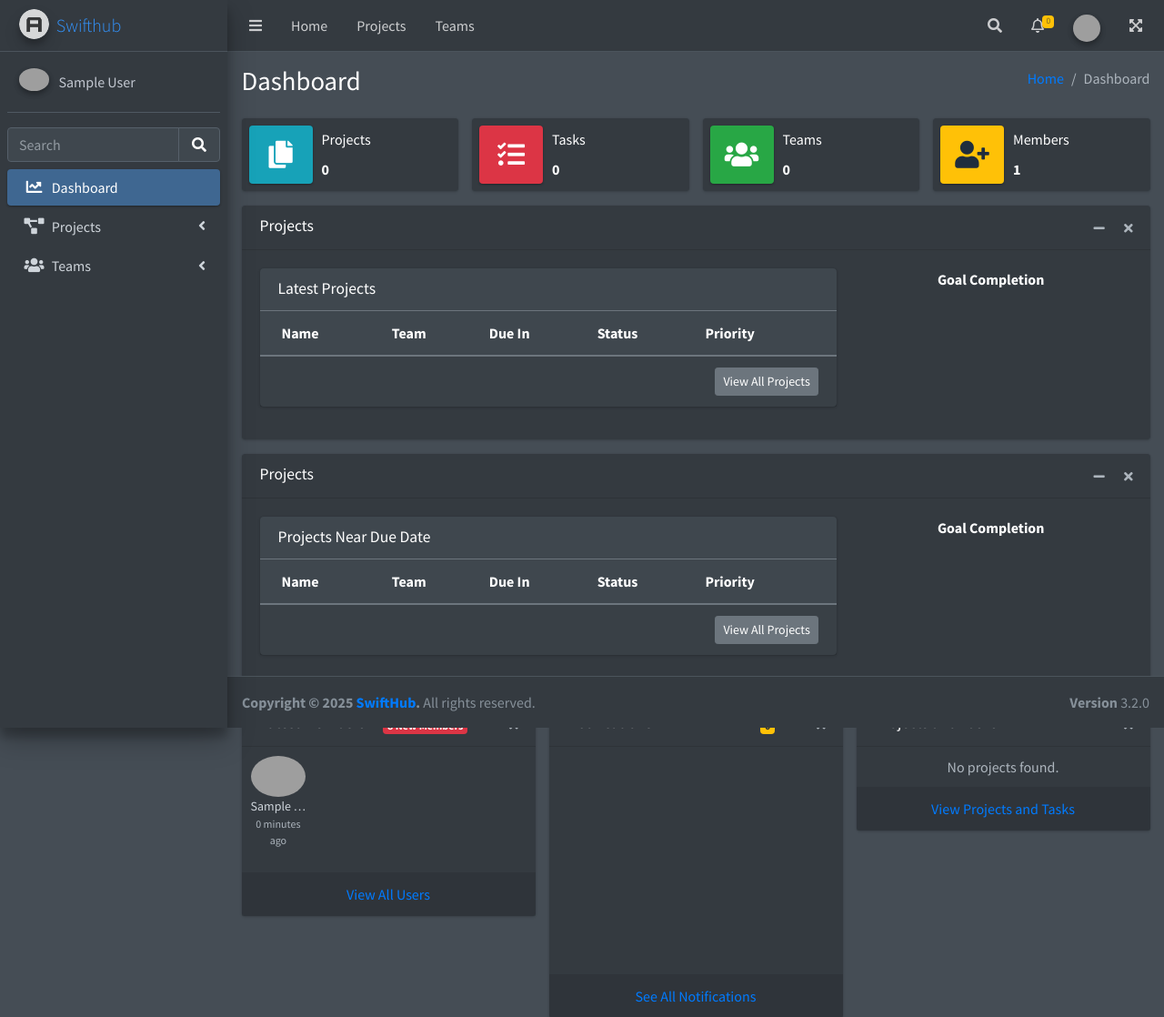
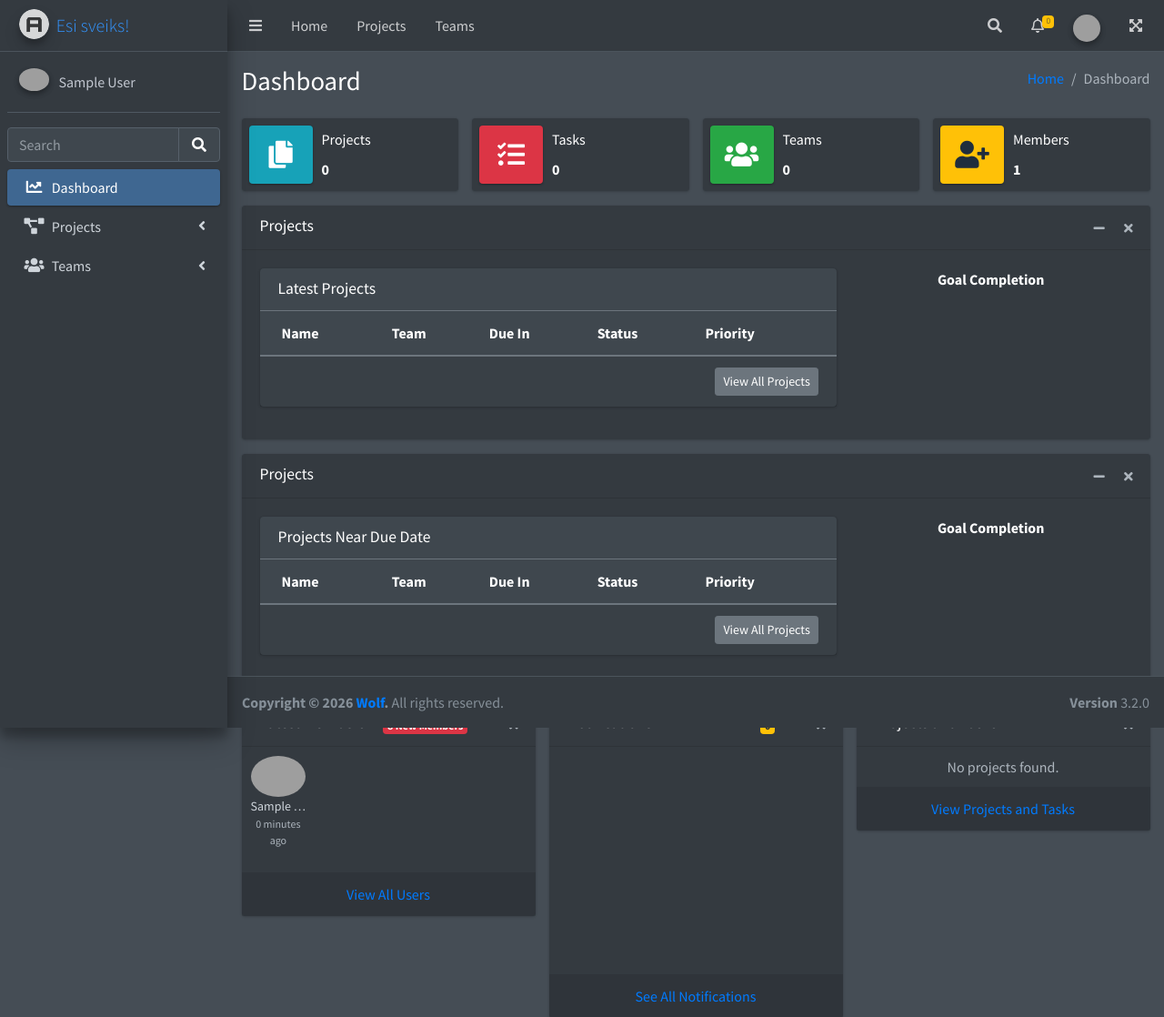
Before and after one commit to ynos999/projekts, a Django app: page / in a window 1280 px wide. Shown: the top 1118 px of the page at 91% size. Run offline with Django 5.2, Linux system fonts and the light colour scheme; the visitor is signed in with stand-in values (Sample User, id 1); data comes from the database, SQL or seed files in the repository; data that the repository does not hold is empty; parts of the project's set-up code (start-up, migrations or seed data) failed here and were passed over; some libraries are stand-ins or nearby versions; grey boxes are pictures that could not be loaded.

Commit message:
Remove and edit.

```diff
--- a/templates/base.html
+++ b/templates/base.html
@@ -4,7 +4,7 @@
 <head>
   <meta charset="utf-8">
   <meta name="viewport" content="width=device-width, initial-scale=1">
-  <title>{% block title %} Swifthub{% endblock %}</title>
+  <title>{% block title %}Projekti{% endblock %}</title>
 
 {% include "components/css.html" %}
 
--- a/templates/components/footer.html
+++ b/templates/components/footer.html
@@ -1,5 +1,5 @@
 <footer class="main-footer">
-    <strong>Copyright &copy; 2025 <a href="https://adminlte.io">SwiftHub</a>.</strong>
+    <strong>Copyright &copy; 2026 <a href="https://test.lv">Wolf</a>.</strong>
     All rights reserved.
     <div class="float-right d-none d-sm-inline-block">
       <b>Version</b> 3.2.0
--- a/templates/components/sidebar.html
+++ b/templates/components/sidebar.html
@@ -4,7 +4,7 @@
     <!-- Brand Logo -->
     <a href="{% url "accounts:dashboard" %}" class="brand-link">
       <img src="{% static "dist/img/AdminLTELogo.png" %}" alt="AdminLTE Logo" class="brand-image img-circle elevation-3" style="opacity: .8">
-      <span class="brand-text font-weight-light">Swifthub</span>
+      <span class="brand-text font-weight-light">Esi sveiks!</span>
     </a>
 
     <!-- Sidebar -->
```
Also changed, not shown: attachments/Create an Admin Dashboard/2025-02-20/Screenshot_2023-04-22_140028.png (deleted), attachments/Create an Admin Dashboard/2025-03-13/Screenshot_2023-04-22_135912.png (deleted), profile/gentech/2025-08-30/Passport_Picture_-_Musah_Tachie.jpg (deleted), static/dist/img/prod-2.jpg (deleted), static/dist/img/prod-3.jpg (deleted), static/dist/img/prod-4.jpg (deleted), static/dist/img/prod-5.jpg (deleted), static/dist/img/user4-128x128.jpg (deleted), static/dist/img/user5-128x128.jpg (deleted), static/dist/img/user6-128x128.jpg (deleted), static/dist/img/user7-128x128.jpg (deleted), static/dist/img/user8-128x128.jpg (deleted).
